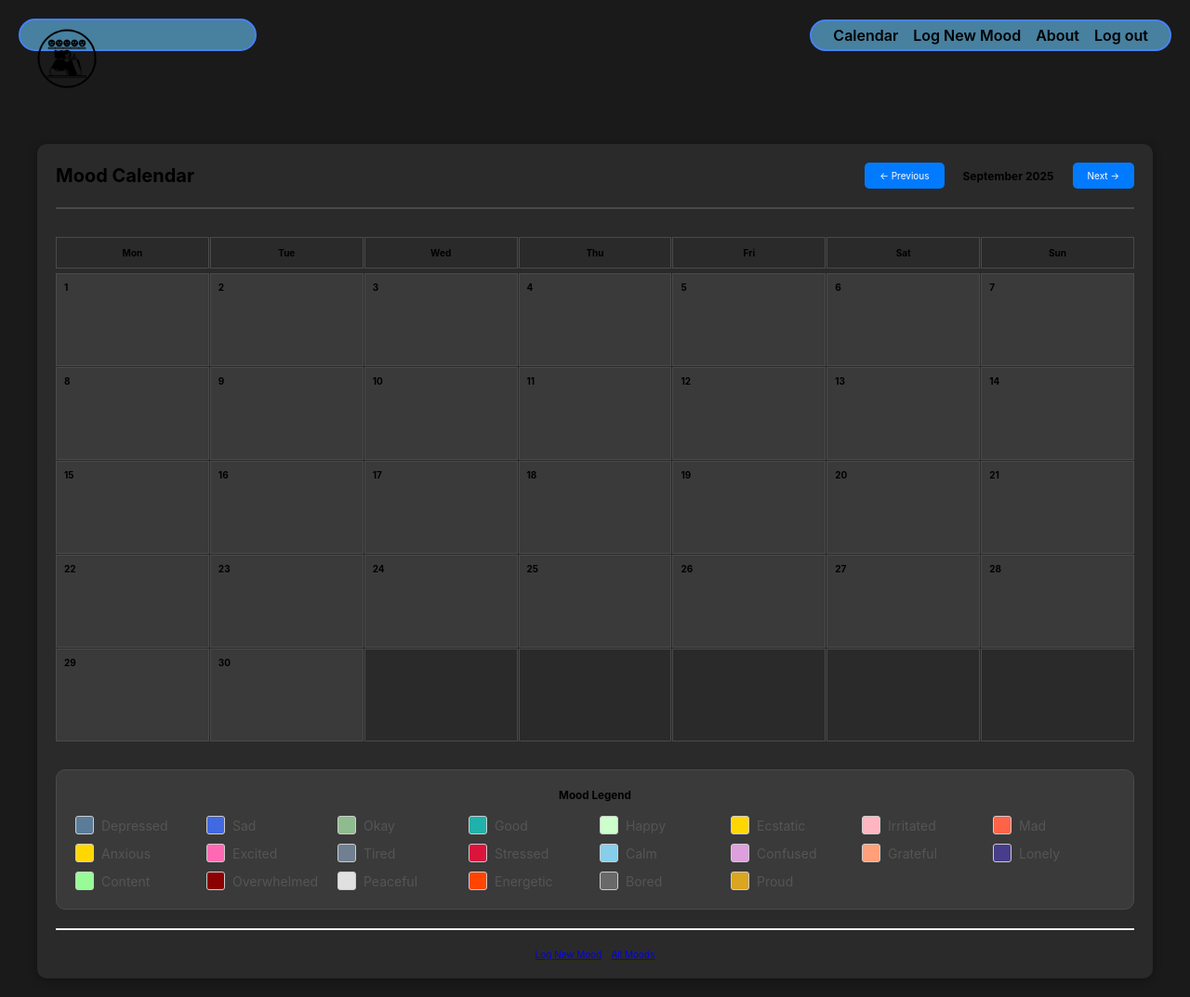
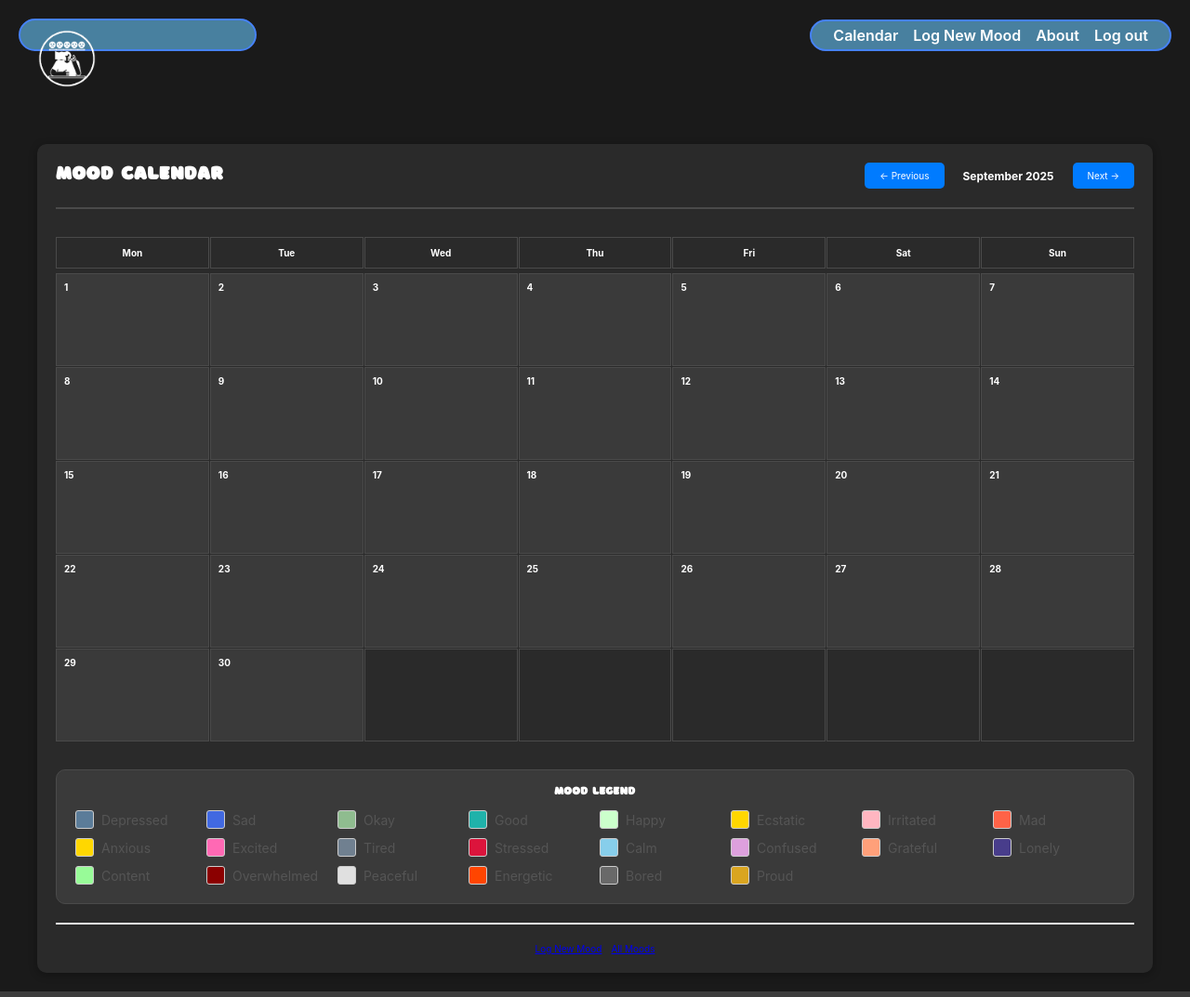
Before and after one commit to morgantstewart/sanguine-mood-tracker, a Django app: page /moods/calendar/ in a window 1280 px wide. Shown: the whole page at 93% size. Run offline with Django 4.2, Linux system fonts and the light colour scheme; the visitor is signed in with stand-in values (Sample User, id 1); data that the repository does not hold is empty; some web fonts are replaced.

Commit message:
Added font and logo styling

```diff
--- a/sanguine/static/css/base.css
+++ b/sanguine/static/css/base.css
@@ -1,4 +1,19 @@
 /* static/css/base.css  */
+
+/* Import Borsok font from local files */
+@font-face {
+  font-family: 'Borsok';
+  src: url('../fonts/boorsok.woff2') format('woff2'),
+       url('../fonts/boorsok.woff') format('woff'),
+       url('../fonts/boorsok.ttf') format('truetype'),
+       url('../fonts/boorsok.otf') format('opentype');
+  font-weight: normal;
+  font-style: normal;
+  font-display: swap;
+}
+
+/* Import backup fonts */
+@import url('https://fonts.googleapis.com/css2?family=Oswald:wght@400;700&family=Bebas+Neue&display=swap');
 
 html {
   box-sizing: border-box;
@@ -32,10 +47,10 @@ body {
   /* Dark mode color scheme */
   background: #1a1a1a;
   color: #e0e0e0;
-  --nav-bg: rgba(255, 255, 255, 0.9);
+  --nav-bg: rgba(60, 60, 60, 0.9);
   --nav-bg-ff: rgba(40, 40, 40, 0.95);
   --borders: rgb(70, 130, 248) solid 2px;
-  --text-color: #000000;
+  --text-color: #ffffff;
   --link-hover-color: rgb(120, 180, 255);
   --button-bg: rgb(60, 60, 60);
   --button-bg-hover: rgb(80, 80, 80);
@@ -53,6 +68,23 @@ body {
   --font-l: 1.8rem;
   --font-reg: 1.6rem;
   --card-border-radius: 6px;
+}
+
+/* Header typography - Borsok font */
+h1, h2, h3, h4, h5, h6 {
+  font-family: 'Borsok', 'Oswald', 'Bebas Neue', -apple-system, BlinkMacSystemFont, 'Segoe UI', sans-serif;
+  font-weight: 700;
+  letter-spacing: 0.02em;
+}
+
+/* Special styling for main page headers */
+.page-header h1,
+.mood-legend h3,
+.calendar-header h1 {
+  font-family: 'Borsok', 'Oswald', 'Bebas Neue', sans-serif;
+  font-weight: 700;
+  text-transform: uppercase;
+  letter-spacing: 0.05em;
 }
 
 header {
--- a/sanguine/templates/base.html
+++ b/sanguine/templates/base.html
@@ -7,7 +7,7 @@
   <meta http-equiv="X-UA-Compatible" content="IE=edge" />
   <meta name="viewport" content="width=device-width, initial-scale=1.0" />
 
-  <link rel="shortcut icon" type="image/png" href="{% static 'css/images/maskicon.png' %}" />
+  <link rel="shortcut icon" type="image/png" href="{% static 'css/images/smallicon.png' %}" />
   <title>Sanguine</title>
   <link rel="stylesheet" href="{% static 'css/base.css' %}" />
   {% block head %}
@@ -19,7 +19,7 @@
 
     <div class="header-logo-container">
       <a href="/">
-        <img src="{% static 'css/images/maskicon.png' %}" alt="Sanguine Logo" />
+        <img src="{% static 'css/images/smallicon.png' %}" alt="Sanguine Logo" />
       </a>
     </div>
     <nav>
--- a/sanguine/templates/home.html
+++ b/sanguine/templates/home.html
@@ -1,9 +1,12 @@
 {% extends 'base.html' %}
+{% load static %}
+
 {% block content %}
 <h1>Hello from Sanguine</h1>
 <hr />
 <p class="page-content">
 Welcome to Sanguine.
+<img src="{% static 'css/images/hdlarge.png' %}" alt="Sanguine Logo" />
 </p>
 {% if not user.is_authenticated %}
 
```
Also changed, not shown: sanguine/static/css/images/HDhomepage.png (added), sanguine/static/css/images/HDlarge.png (added), sanguine/static/css/images/killerwhitelogo.png (added), sanguine/static/css/images/mediumlogo.png (added), sanguine/static/css/images/sanguinehomelarge.png (added), sanguine/static/css/images/sanguineoutline.png (added), sanguine/static/css/images/sanguinetexthome.png (added), sanguine/static/css/images/smallerlogo.png (added), sanguine/static/css/images/smallicon.png (added), sanguine/static/css/images/whitehome.png (added), sanguine/static/css/images/whiteoutline.png (added), sanguine/static/fonts/boorsok.otf (added), sanguine/static/fonts/boorsok.ttf (added).
